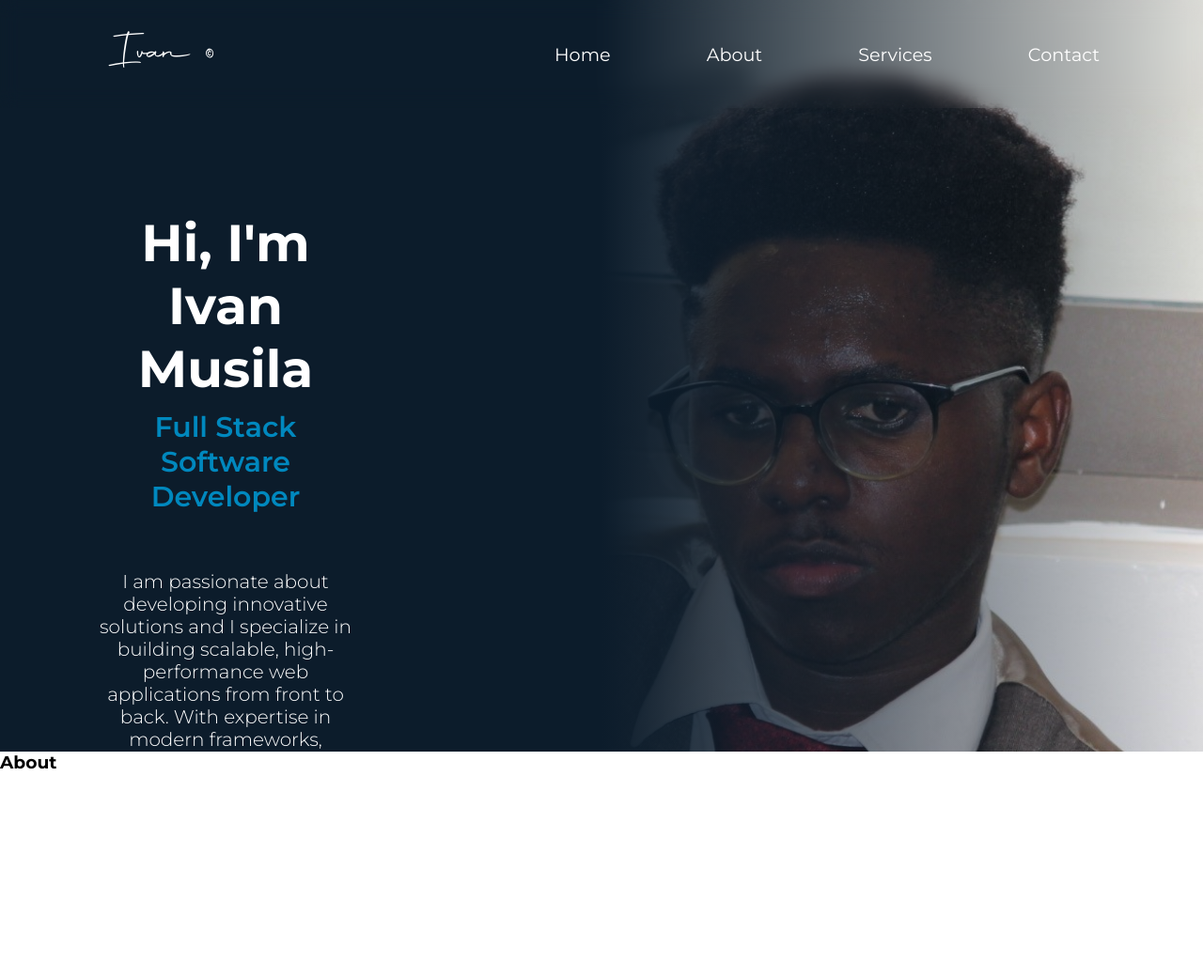
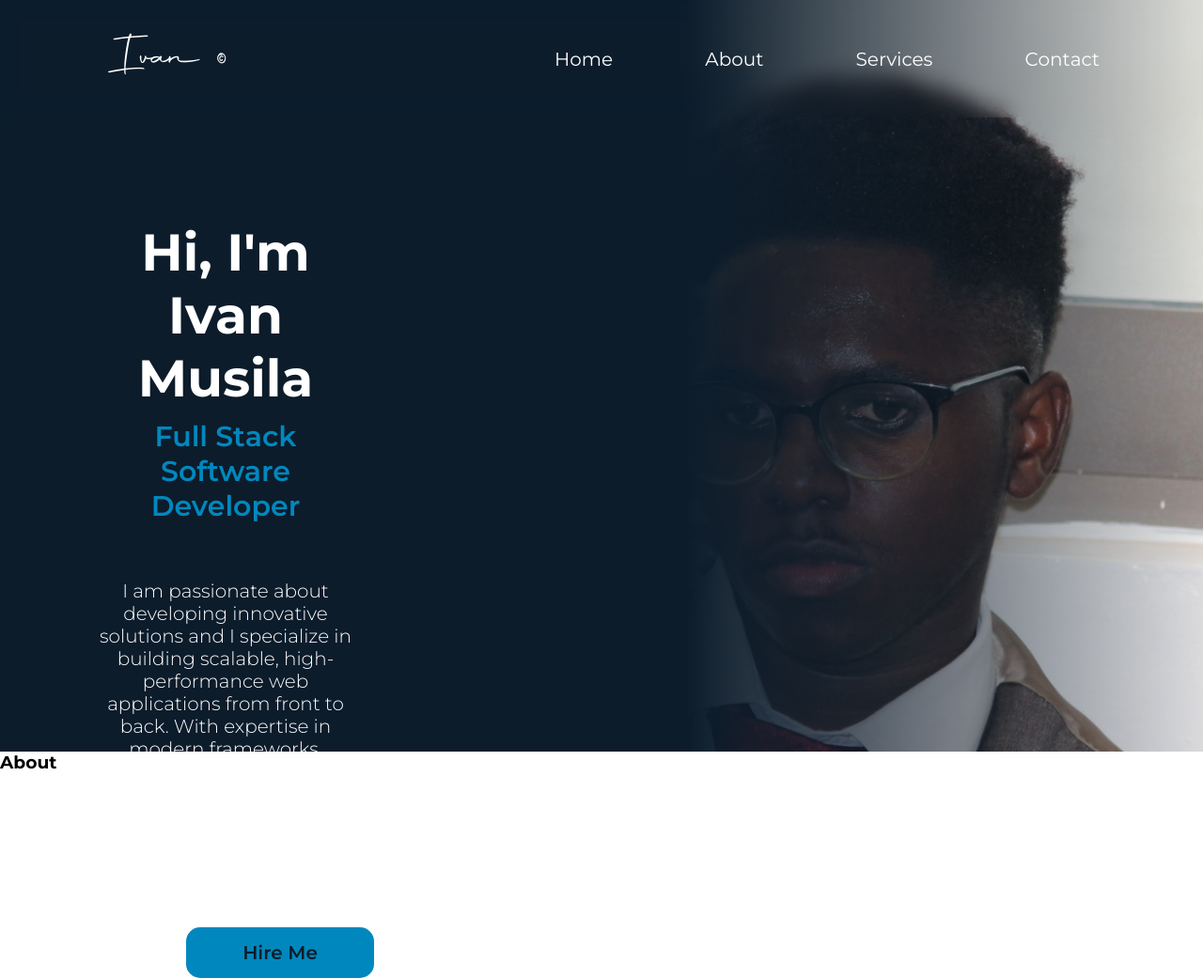
Before and after one commit to IvanMusila/myPersonalWebsite, a plain HTML site: page index.html in a window 1280 px wide. Shown: the whole page at 94% size. Before the commit the page ends 963 px from the top, so only its background shows below. Drawn offline with Linux system fonts and the light colour scheme.

Commit message:
modified changes

```diff
--- a/css/index.css
+++ b/css/index.css
@@ -28,7 +28,7 @@ nav{
     justify-content: space-between;
     align-items: center;
     padding: 10px 20px;
-    font-size: 1.2rem;
+    font-size: 20px;
     font-weight: 400;
     width: 50%;
     list-style: none;
@@ -47,14 +47,14 @@ a:hover{
 
 nav h3{
     color: #fff;
-    font-size: 40px;
+    font-size: 45px;
     font-weight: 400;
     margin-left: 100px;
     font-family: 'Autography';
 }
 
 .bg-image{
-    background-image: linear-gradient(to left,rgba(0, 0, 0, 0) 0%,rgb(12,28,43)50%), url(../photos/Ivan2.JPEG);
+    background-image: linear-gradient(to left,rgba(0, 0, 0, 0) 0%,rgb(12,28,43)43%), url(../photos/Ivan2.JPEG);
     background-size: cover;
     background-position: center;
     background-repeat: no-repeat;
@@ -94,3 +94,24 @@ nav h3{
     padding-bottom: 20px;
     text-align: center;
 }
+
+#div1-btn{
+    font-size: 20px;
+    font-weight: 600;
+    color: #0c1c2b;
+    padding-top: 15px;
+    padding-bottom: 15px;
+    text-align: center;
+    border: none;
+    border-radius: 15px;
+    background-color: #0088be;
+    width: 200px;
+    margin-left: 35%;
+    margin-top: 5%;
+}
+
+#div1-btn:hover{
+    background-color: #0c1c2b;
+    color: #0088be;
+    border: 2px solid #0088be;
+}
--- a/index.html
+++ b/index.html
@@ -32,6 +32,8 @@
                     frameworks, databases, and cloud technologies, I create seamless,
                     user-friendly experiences while ensuring robust backend functionality.
                 </p>
+
+                <button id="div1-btn">Hire Me</button>
             </div>
         </main>
     </div>
```
